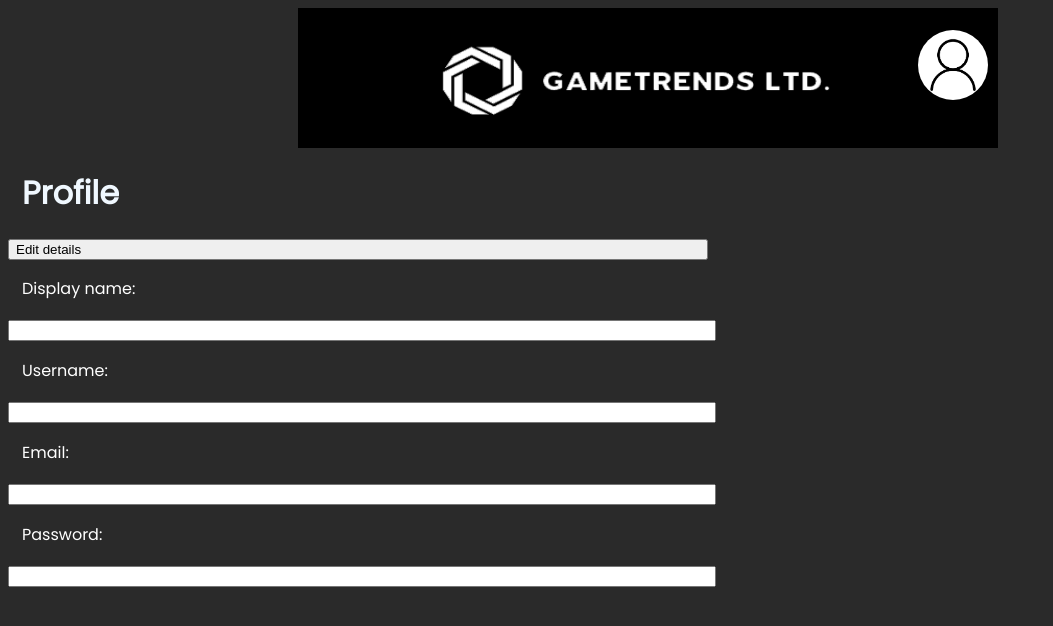
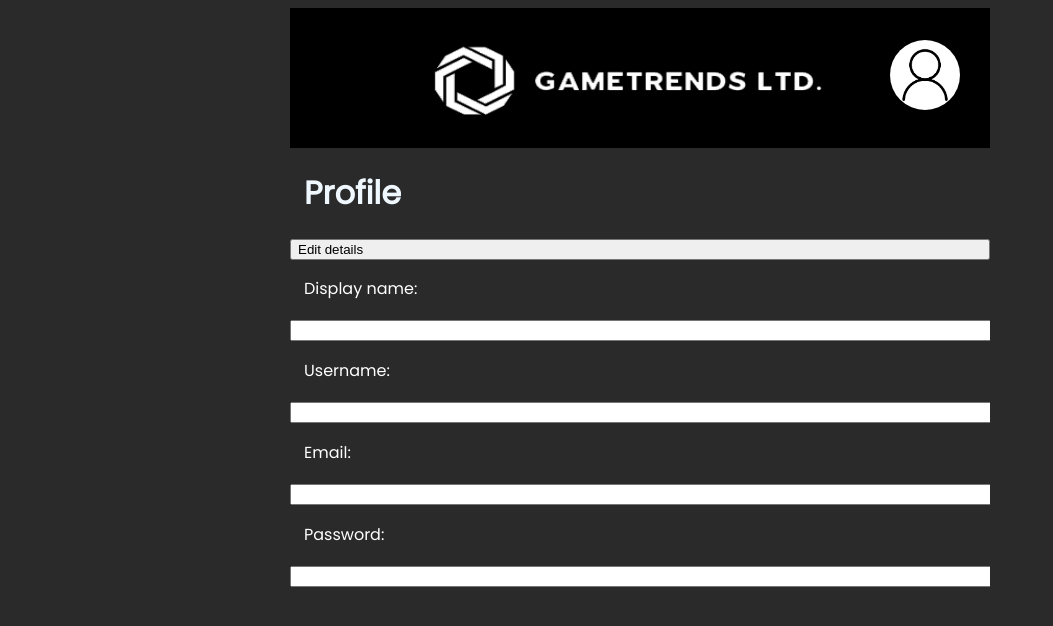
Before and after one commit to novaaaaaaaaaa/game-trends, a Django app: page /profile in a window 1280 px wide. Shown: the top 626 px of the page, without its empty margins (0-1053 px from the left). Run offline with Django 4.2, Linux system fonts and the light colour scheme.

Commit message:
Update header - changed placement method, fixed styling to centre logo

```diff
--- a/game_trends/main/static/css/header_styles.css
+++ b/game_trends/main/static/css/header_styles.css
@@ -1,3 +1,13 @@
+* {
+    overflow: hidden;
+}
+
+html {
+    display: flex;
+    width: 100%;
+    justify-content: center;
+}
+
 .flex-container{
     display: flex;
     background-color: #000000;
@@ -7,13 +17,13 @@
     align-items: center;
 }
 
-.col-sp-1{flex: 14.285714%;}
-.col-sp-2{flex: 28.571429%;}
-.col-sp-3{flex: 42.857143%;}
-.col-sp-4{flex: 57.142858%;}
-.col-sp-5{flex: 71.428571%;}
-.col-sp-6{flex: 85.714286%;}
-.col-sp-7{flex: 100%;}
+#logo_contain {
+    flex: 30%;
+}
+
+#profile_icon_contain {
+    width: 100px;
+}
 
 #game_trends_logo {
     height: 140px;
@@ -24,12 +34,12 @@
     height: 70px;
     width: 70px;
     border-radius: 40px;
-    margin-bottom: 20px;
-    margin-left: 20px;
+    /* margin-bottom: 20px;
+    margin-left: 20px; */
 }
 
 .header_container{
-    width: 100vw;
+    width: 100%;
     display: flex;
     justify-content: center;
 }
--- a/game_trends/main/templates/header.html
+++ b/game_trends/main/templates/header.html
@@ -15,11 +15,11 @@
     <div class="header_container">
         <div class="flex-container">
 
-            <div class="col-sp-1"></div>
+            <div style="width: 100px;">&nbsp;</div>
 
-            <div class="col-sp-5"><img src="{% static 'images/game-trends-logo.png' %}" alt="" id="game_trends_logo"></div>
+            <div id="logo_contain"><img src="{% static 'images/game-trends-logo.png' %}" alt="" id="game_trends_logo"></div>
 
-            <div class="col-sp-1"><img src="{% static 'images/download_user.png' %}" alt="" id="user_image"></div>
+            <div id="profile_icon_contain"><a href="{% url 'main:profile' %}"><img src="{% static 'images/download_user.png' %}" alt="" id="user_image"></a></div>
 
         </div>
     </div>
```
